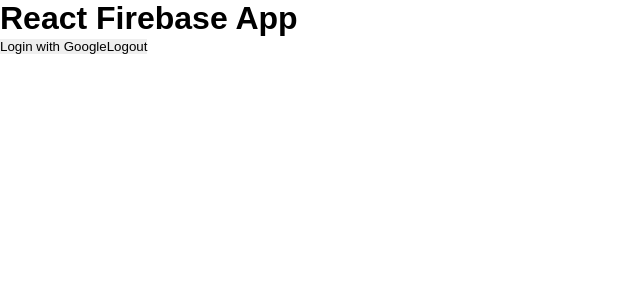
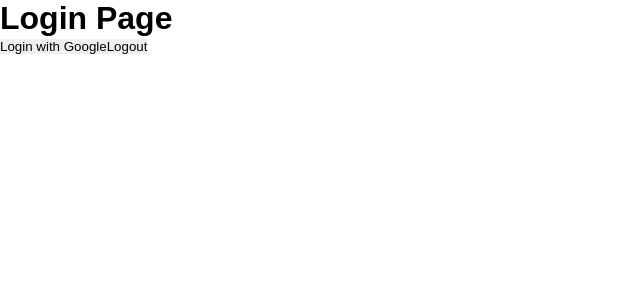
Before and after one commit to fretzestavillo/todo-list, a React (Vite) app in the folder apps/web/: page / in a window 1280 px wide. Shown: the top 300 px of the page, without its empty margins (0-640 px from the left). Built offline with nearby package versions, Linux system fonts and the light colour scheme; no server answers.

Commit message:
rename header

```diff
--- a/apps/web/src/app/component/login.tsx
+++ b/apps/web/src/app/component/login.tsx
@@ -42,7 +42,7 @@
 
   return (
     <div>
-      <h1>React Firebase App</h1>
+      <h1>Login Page</h1>
       <button onClick={handleLogin}>Login with Google</button>
       <button onClick={handleLogout}>Logout</button>
     </div>
```
